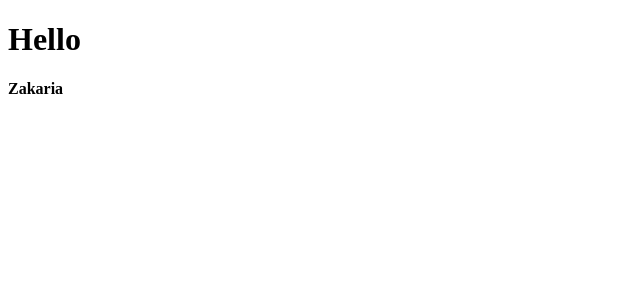
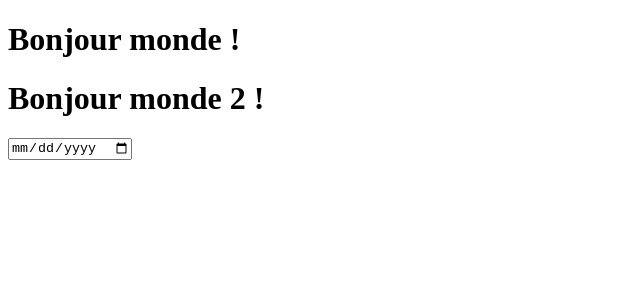
Before and after one commit to Zakaria-zaki/Vue3, a Vue app: page / in a window 1280 px wide. Shown: the top 300 px of the page, without its empty margins (0-640 px from the left). Built offline with nearby package versions, Linux system fonts and the light colour scheme.

Commit message:
v-bind (obj ..)

```diff
--- a/src/App.vue
+++ b/src/App.vue
@@ -1,10 +1,22 @@
 <template>
-  <h1> Hello</h1>
-  <div v-html="name"></div>
+  <h1 :class="h1Title" :id="unid">Bonjour monde !</h1>
+  <h1 v-bind="obj" >Bonjour monde 2 !</h1>
+  <input :type="inputType"/>
 </template>
 
 <script setup lang="ts">
-const name = '<strong>Zakaria</strong>';
+
+const h1Title = 'montitre2';
+const unid = 'monid';
+const key = 'class';
+const inputType = 'date';
+
+
+const obj = {
+  'class': h1Title,
+  'id': unid
+}
+
 </script>
 
 <style></style>
```
